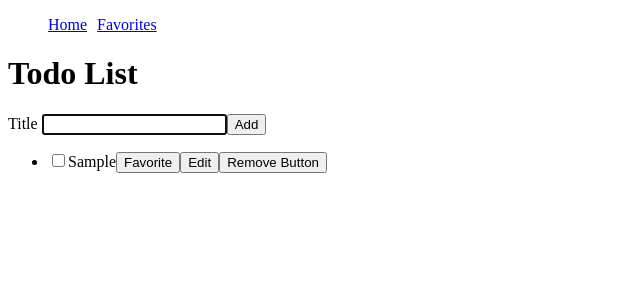
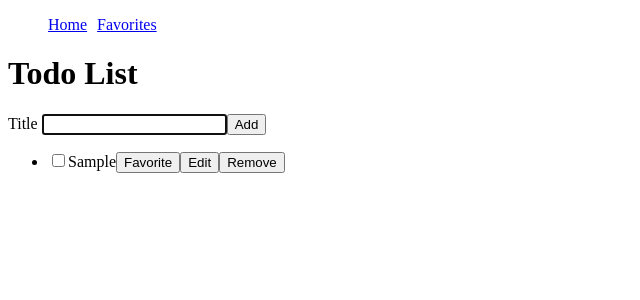
Before and after one commit to Code-the-Dream-School/alpaca-albatross-practicum-team3-back, a React (Create React App) app: page / in a window 1280 px wide. Both pictures are taken after typing "Sample" into the empty fields and a click on the button "Add". Shown: the top 300 px of the page, without its empty margins (0-640 px from the left). Built offline with nearby package versions, Linux system fonts and the light colour scheme.

Commit message:
Added classNames

```diff
--- a/src/AddTodoForm.js
+++ b/src/AddTodoForm.js
@@ -19,7 +19,7 @@ const AddTodoForm = ({ addTodo }) => {
     };
 
     return (
-        <form onSubmit={handleAddTodo}>
+        <form className="AddTodoForm" onSubmit={handleAddTodo}>
             <AddTodoLabel
                 todoTitle={todoTitle}
                 handleTitleChange={handleTitleChange}>
--- a/src/TodoListItem.js
+++ b/src/TodoListItem.js
@@ -6,13 +6,13 @@ import React from "react";
 const TodoListItem = ({ todo, onRemoveTodo, handleCheck, handleStar }) => {
   return (
 
-    <li key={todo.id}>
+    <li className="TodoListItem" key={todo.id}>
 
       <input value={todo.title} type="checkbox" onChange={handleCheck} />
       {todo.title}
       <button type="button" onClick={handleStar}>Favorite</button>
       <button type="button" >Edit</button>
-      <button type="button" onClick={() => onRemoveTodo(todo.id)}>Remove Button</button>
+      <button type="button" onClick={() => onRemoveTodo(todo.id)}>Remove</button>
 
     </li>
   );
```
